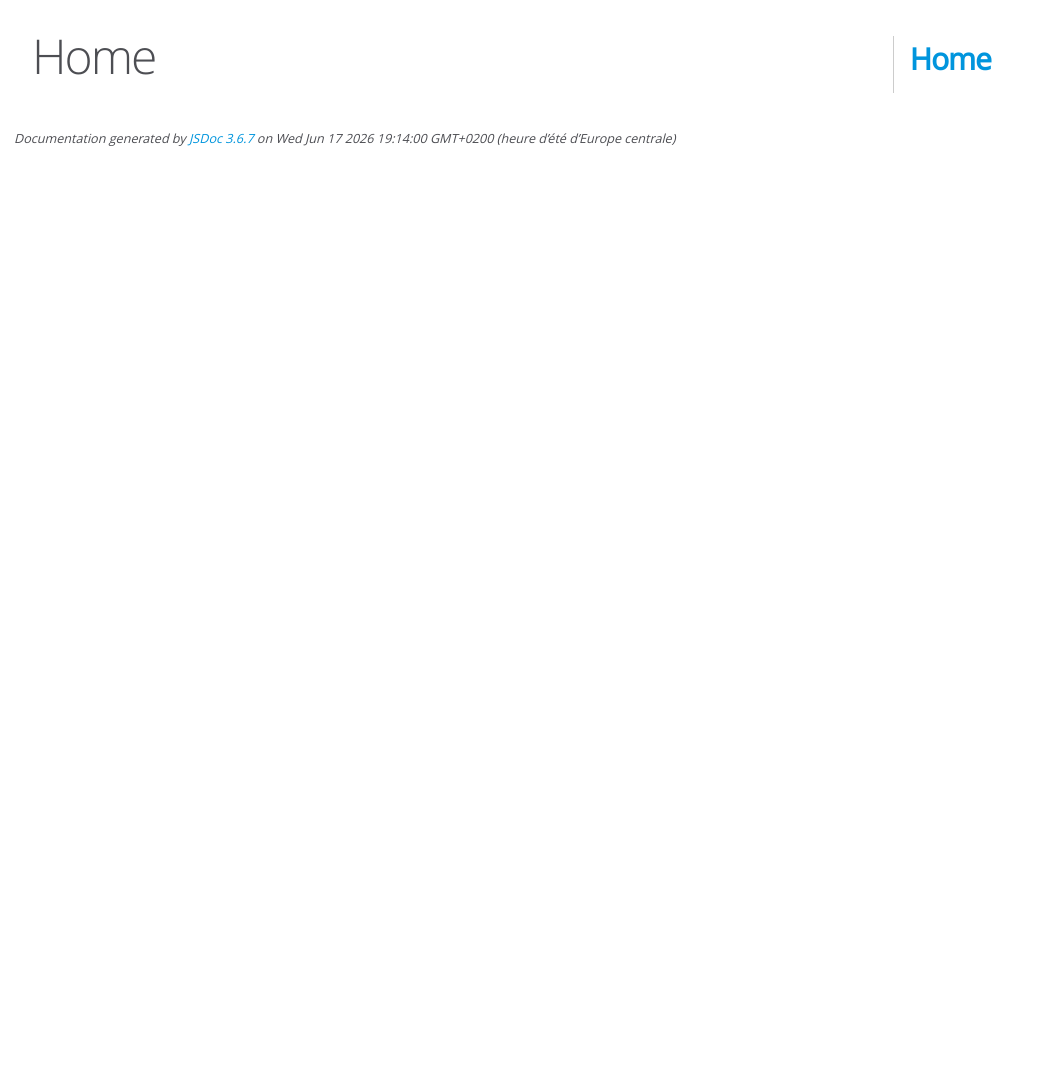
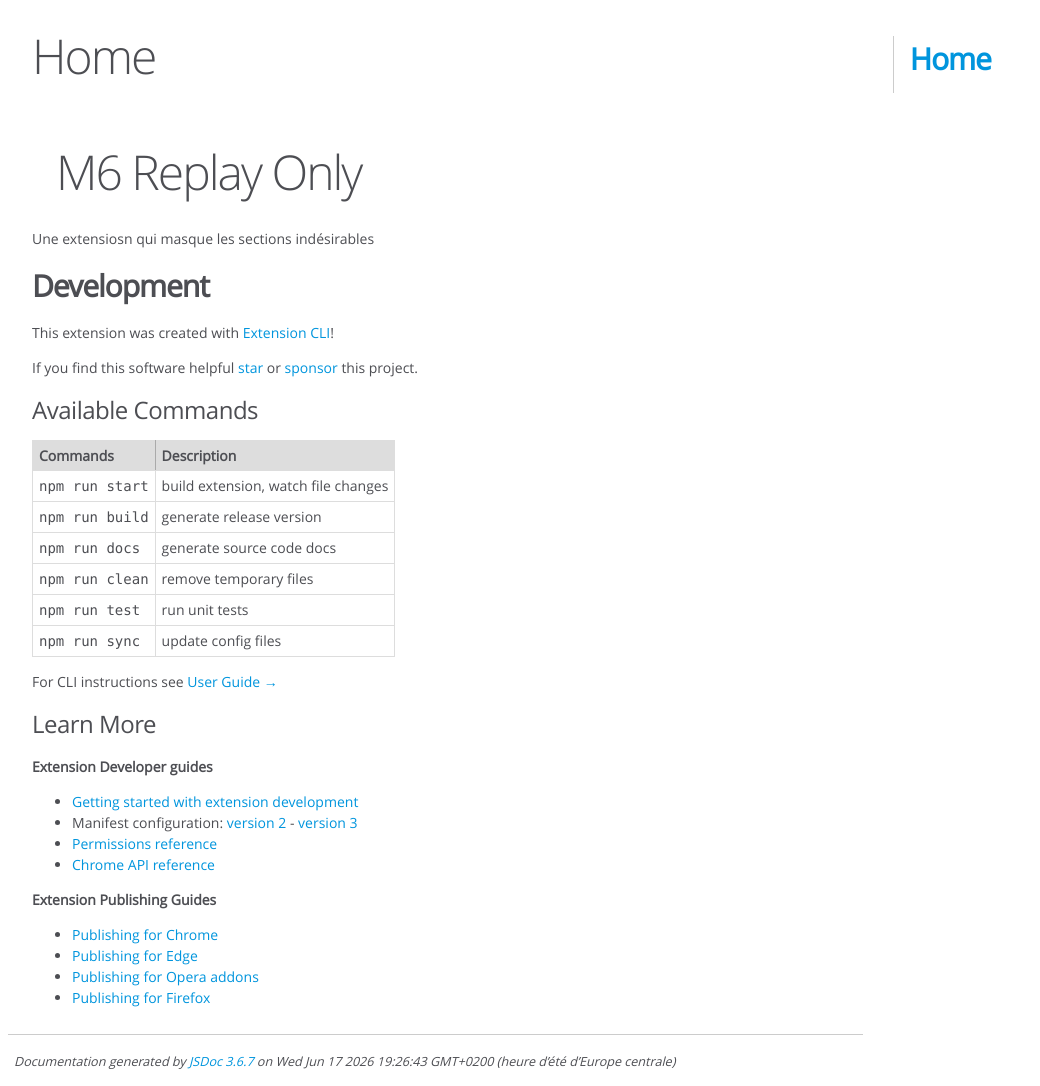
Before and after one commit to romainmoranges/m6-replay-only, a browser extension: page docs/index.html in a window 1280 px wide. Shown: the whole page, without its empty margins (0-1040 px from the left). Before the commit the page ends 800 px from the top, so only its background shows below. Drawn offline with Linux system fonts and the light colour scheme.

Commit message:
fix: improve doc generation (#3)
* fix docs

* prepare 0.0.3

```diff
--- a/docs/index.html
+++ b/docs/index.html
@@ -42,6 +42,65 @@
 
 
 
+    <section>
+        <article><h1>M6 Replay Only</h1>
+<p>Une extensiosn qui masque les sections indésirables</p>
+<h2>Development</h2>
+<p>This extension was created with <a href="https://oss.mobilefirst.me/extension-cli/">Extension CLI</a>!</p>
+<p>If you find this software helpful <a href="https://github.com/MobileFirstLLC/extension-cli/">star</a> or <a href="https://github.com/sponsors/MobileFirstLLC">sponsor</a> this project.</p>
+<h3>Available Commands</h3>
+<table>
+<thead>
+<tr>
+<th>Commands</th>
+<th>Description</th>
+</tr>
+</thead>
+<tbody>
+<tr>
+<td><code>npm run start</code></td>
+<td>build extension, watch file changes</td>
+</tr>
+<tr>
+<td><code>npm run build</code></td>
+<td>generate release version</td>
+</tr>
+<tr>
+<td><code>npm run docs</code></td>
+<td>generate source code docs</td>
+</tr>
+<tr>
+<td><code>npm run clean</code></td>
+<td>remove temporary files</td>
+</tr>
+<tr>
+<td><code>npm run test</code></td>
+<td>run unit tests</td>
+</tr>
+<tr>
+<td><code>npm run sync</code></td>
+<td>update config files</td>
+</tr>
+</tbody>
+</table>
+<p>For CLI instructions see <a href="https://oss.mobilefirst.me/extension-cli/">User Guide →</a></p>
+<h3>Learn More</h3>
+<p><strong>Extension Developer guides</strong></p>
+<ul>
+<li><a href="https://developer.chrome.com/extensions/getstarted">Getting started with extension development</a></li>
+<li>Manifest configuration: <a href="https://developer.chrome.com/extensions/manifest">version 2</a> - <a href="https://developer.chrome.com/docs/extensions/mv3/intro/">version 3</a></li>
+<li><a href="https://developer.chrome.com/extensions/declare_permissions">Permissions reference</a></li>
+<li><a href="https://developer.chrome.com/docs/extensions/reference/">Chrome API reference</a></li>
+</ul>
+<p><strong>Extension Publishing Guides</strong></p>
+<ul>
+<li><a href="https://developer.chrome.com/webstore/publish">Publishing for Chrome</a></li>
+<li><a href="https://docs.microsoft.com/en-us/microsoft-edge/extensions-chromium/publish/publish-extension">Publishing for Edge</a></li>
+<li><a href="https://dev.opera.com/extensions/publishing-guidelines/">Publishing for Opera addons</a></li>
+<li><a href="https://extensionworkshop.com/documentation/publish/submitting-an-add-on/">Publishing for Firefox</a></li>
+</ul></article>
+    </section>
+
 
 
 
@@ -56,7 +115,7 @@
 <br class="clear">
 
 <footer>
-    Documentation generated by <a href="https://github.com/jsdoc/jsdoc">JSDoc 3.6.7</a> on Wed Jun 17 2026 19:14:00 GMT+0200 (heure d’été d’Europe centrale)
+    Documentation generated by <a href="https://github.com/jsdoc/jsdoc">JSDoc 3.6.7</a> on Wed Jun 17 2026 19:26:43 GMT+0200 (heure d’été d’Europe centrale)
 </footer>
 
 <script> prettyPrint(); </script>
```
Also changed, not shown: docs-config.json (deleted, +0 -31 lines), package.json (+5 -2 lines), 1 other file.
